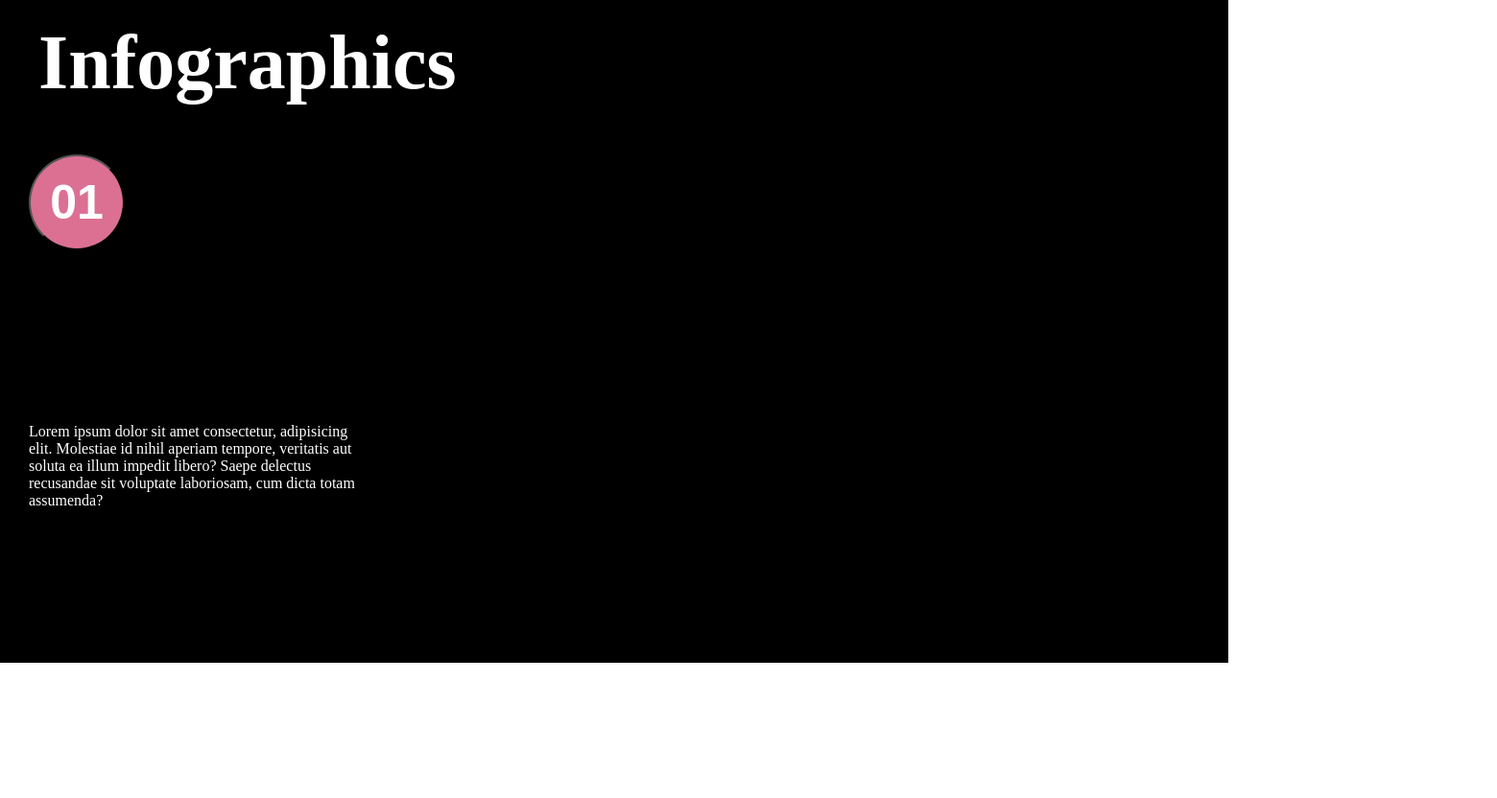
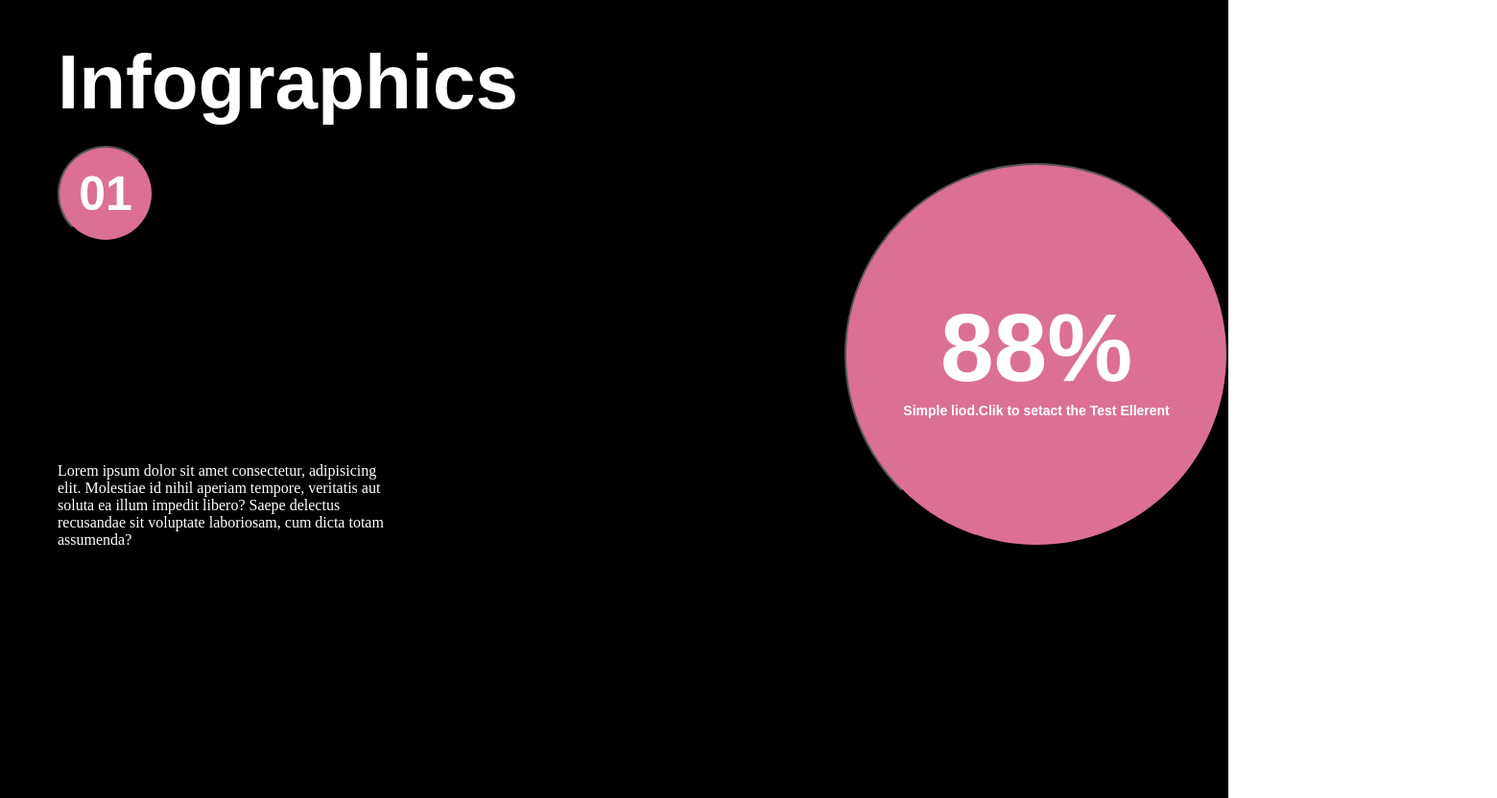
Before and after one commit to K0N0HATV/the_best_team_1, a plain HTML site: page page_B.html in a window 1280 px wide. Shown: the whole page at 96% size, 1560 px wide, since content can reach past the window. Before the commit the page ends 800 px from the top, so only its background shows below. Drawn offline with Linux system fonts and the light colour scheme.

Commit message:
add button and text

```diff
--- a/page_B.html
+++ b/page_B.html
@@ -12,11 +12,15 @@
         <div class="fix">
             <div>
                 <h1 class="mir">Infographics</h1>
-                <button class="button2">01</button>
+                <button class="button">01</button>
 
 <p class="mir_1">Lorem ipsum dolor sit amet consectetur, adipisicing elit. Molestiae id nihil aperiam tempore, veritatis aut soluta ea illum impedit libero? Saepe delectus recusandae sit voluptate laboriosam, cum dicta totam assumenda?</p>
 </div>
 
+<div>
+    <button class="button3">88%
+       <p class="but_p">Simple liod.Clik to setact the Test Ellerent</p> </button>
+  </div>
         </div>
 
     </Section>
--- a/style_B.css
+++ b/style_B.css
@@ -11,19 +11,19 @@
 .mir{
     color: white;
     font-size: 80px;
-    padding: 20px 40px;
+    padding: 40px 60px;
+    font-family: Arial, Helvetica, sans-serif;
 }
-.button2{
+.button{
     border-radius: 100%;
     background-color: palevioletred;
-    text-align: center;
     color: white;
     width: 100px;
     height: 100px;
   font-size: 50px;
     font-family:Arial, Helvetica, sans-serif;
    font-weight: 800;
-   margin: 30px;
+   margin: -20px 60px;
 
 
    }
@@ -31,17 +31,24 @@
     padding-bottom: 10px;
     color: white;
     width: 350px;
-margin: 150px 30px;
+margin: 250px 60px;
+   }
 
-   }
-   button2{
+   .button3{
     border-radius: 100%;
     background-color: palevioletred;
     text-align: center;
     color: white;
-    width: 500px;
-    height: 500px;
+    width: 400px;
+    height: 400px;
   font-size: 100px;
     font-family:Arial, Helvetica, sans-serif;
    font-weight: 800;
-   margin: 30px;}
+   margin: 170px 280px;
+
+}
+.but_p{
+    font-size: 14px;
+    color: white;
+    font-weight: 600;
+}
```
